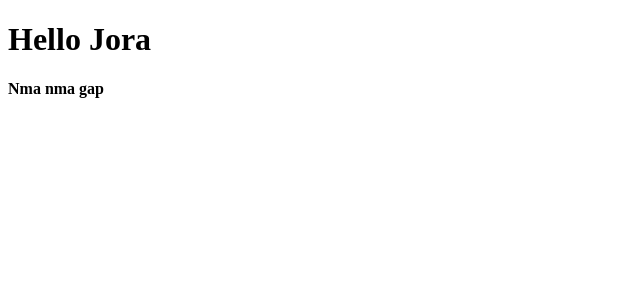
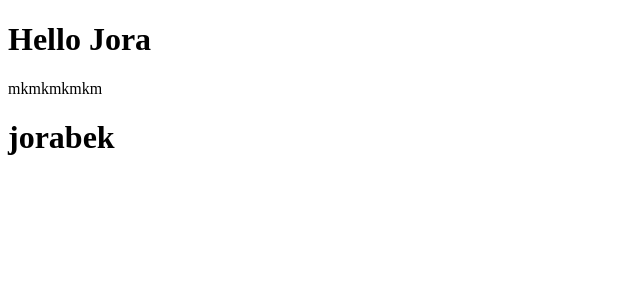
Before and after one commit to Abdulaziz1214/teamWorkJora, a React (Vite) app: page / in a window 1280 px wide. Shown: the top 300 px of the page, without its empty margins (0-640 px from the left). Built offline with nearby package versions, Linux system fonts and the light colour scheme.

Commit message:
ramizbekov

```diff
--- a/src/App.jsx
+++ b/src/App.jsx
@@ -4,7 +4,12 @@ const App = () => {
   return (
     <div>
       <h1>Hello Jora</h1>
-      <h4>Nma nma gap</h4>
+      <p>mkmkmkmkm</p>
+
+
+
+
+      <h1>jorabek</h1>
     </div>
   )
 }
```
